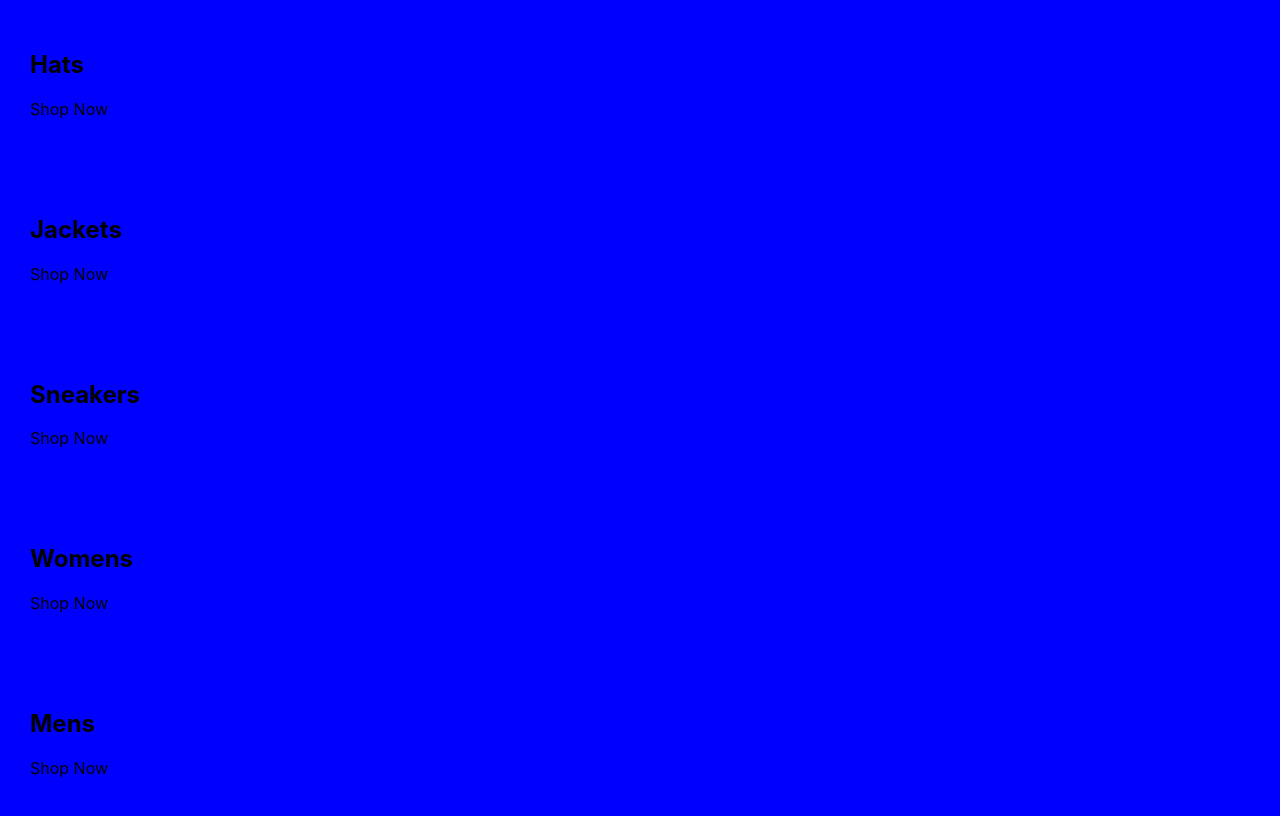
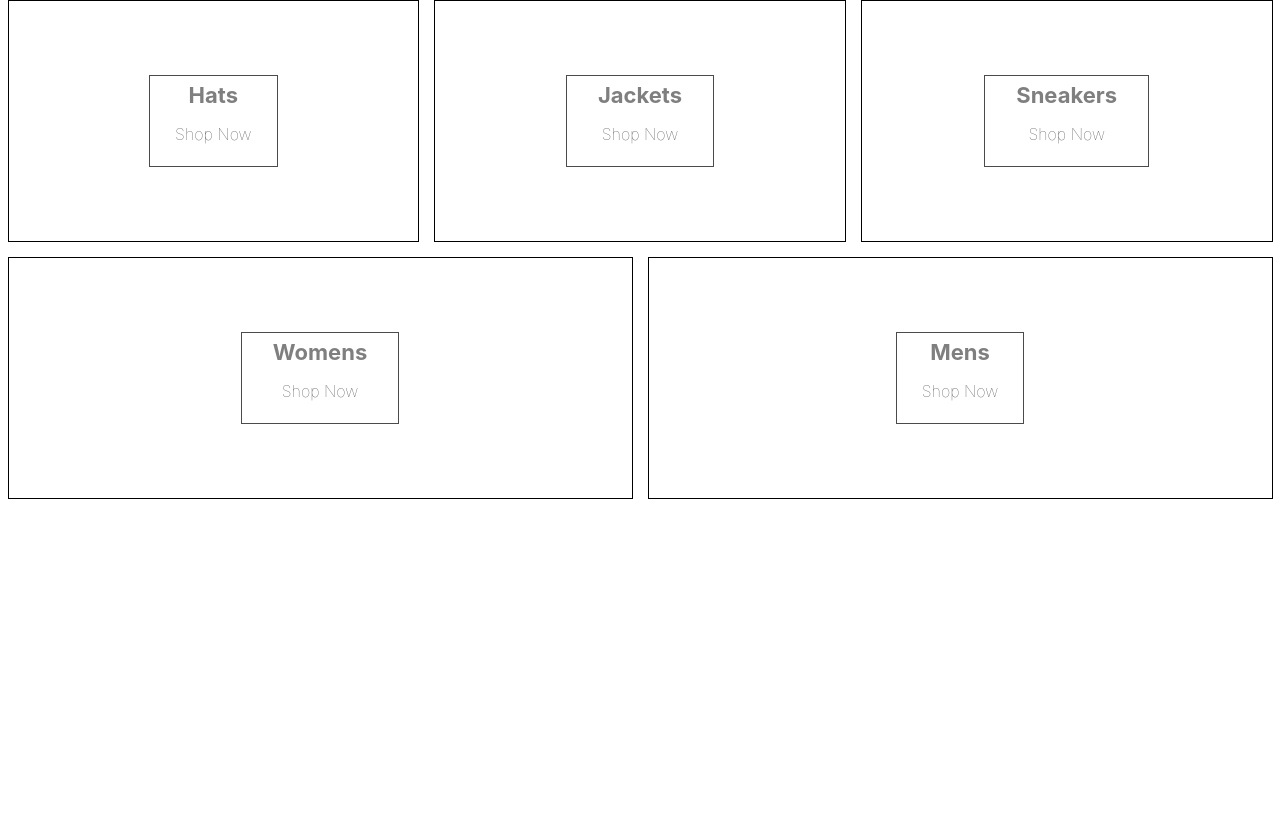
Before and after one commit to claysawyer/pf-shop, a React (Create React App) app: page / in a window 1280 px wide. Shown: the top 816 px of the page. Built offline with nearby package versions, Linux system fonts and the light colour scheme.

Commit message:
add initial styling layout

```diff
--- a/src/App.js
+++ b/src/App.js
@@ -26,8 +26,8 @@
 
   return (
     <div className="categories-container">
-      {categories.map(({ title }) => (
-        <div className="category-container">
+      {categories.map(({ title, id }) => (
+        <div key={id} className="category-container">
           <div className="background-image" />
           <div className="category-body-container">
             <h2>{title}</h2>
--- a/src/categories.styles.scss
+++ b/src/categories.styles.scss
@@ -1,14 +1,75 @@
 .categories-container {
-  background-color: red;
-  padding: 10x;
+  width: 100%;
+  display: flex;
+  flex-wrap: wrap;
+  justify-content: space-between;
+}
 
-  .category-container {
-    background-color: green;
-    padding: 20x;
+.category-container {
+  min-width: 30%;
+  height: 240px;
+  flex: 1 1 auto;
+  display: flex;
+  align-items: center;
+  justify-content: center;
+  border: 1px solid black;
+  margin: 0 7.5px 15px;
+  overflow: hidden;
 
-    .category-body-container {
-      background-color: blue;
-      padding: 30px
+  &:hover {
+    cursor: pointer;
+
+    & .background-image {
+      transform: scale(1.1);
+      transition: transform 6s cubic-bezier(0.25, 0.45, 0.45, 0.95);
+    }
+
+    & .category-body-container {
+      opacity: 0.9;
+    }
+  }
+
+  &.large {
+    height: 380px;
+  }
+
+  &:first-child {
+    margin-right: 7.5px;
+  }
+
+  &:last-child {
+    margin-left: 7.5px;
+  }
+
+  .background-image {
+    width: 100%;
+    height: 100%;
+    background-size: cover;
+    background-position: center;
+  }
+
+  .category-body-container {
+    height: 90px;
+    padding: 0 25px;
+    display: flex;
+    flex-direction: column;
+    align-items: center;
+    justify-content: center;
+    border: 1px solid black;
+    background-color: white;
+    opacity: 0.7;
+    position: absolute;
+
+    h2 {
+      font-weight: bold;
+      margin: 0 6px 0;
+      font-size: 22px;
+      color: #4a4a4a;
+    }
+
+    p {
+      font-weight: lighter;
+      font-size: 16px;
     }
   }
 }
```
Also changed, not shown: package.json (+1 -6 lines), 2 other files (tests, documents, lock files or other folders).
